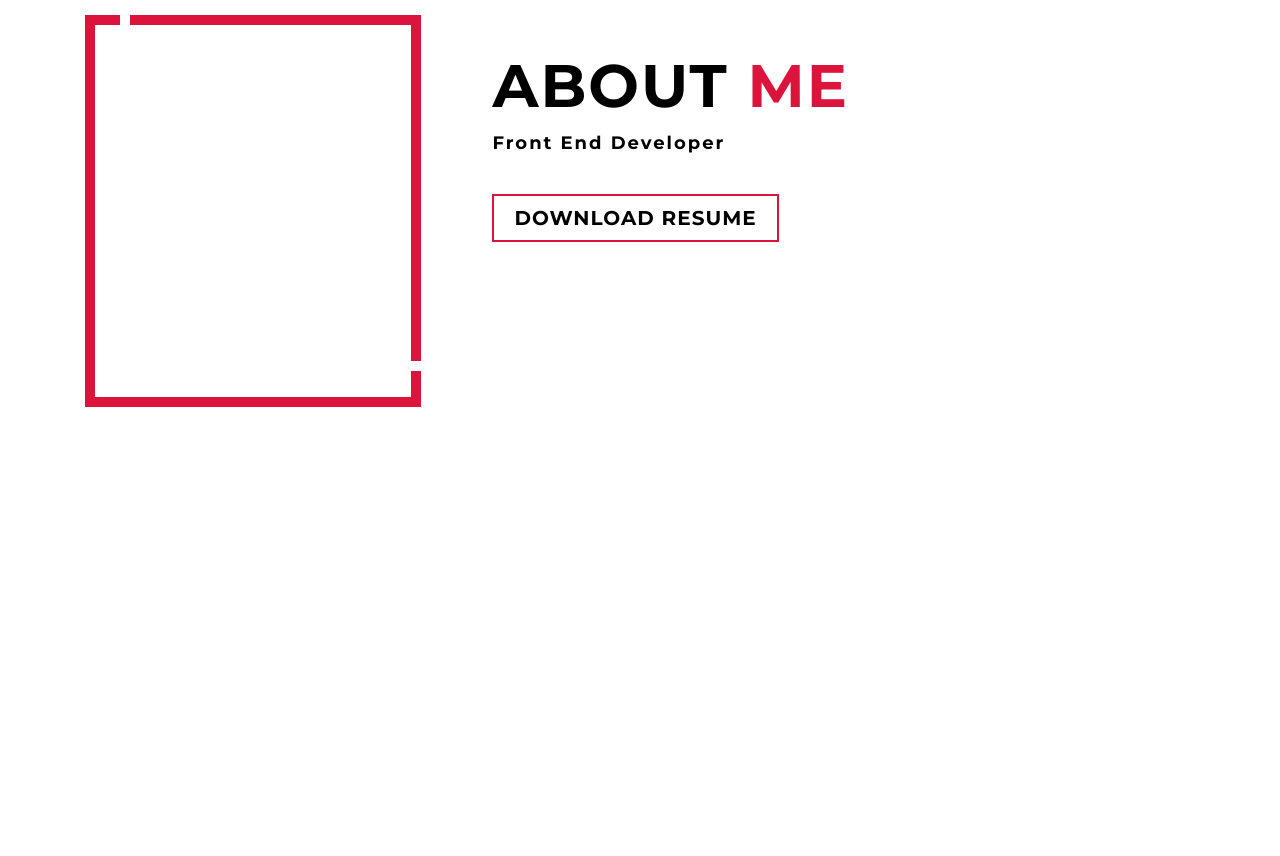
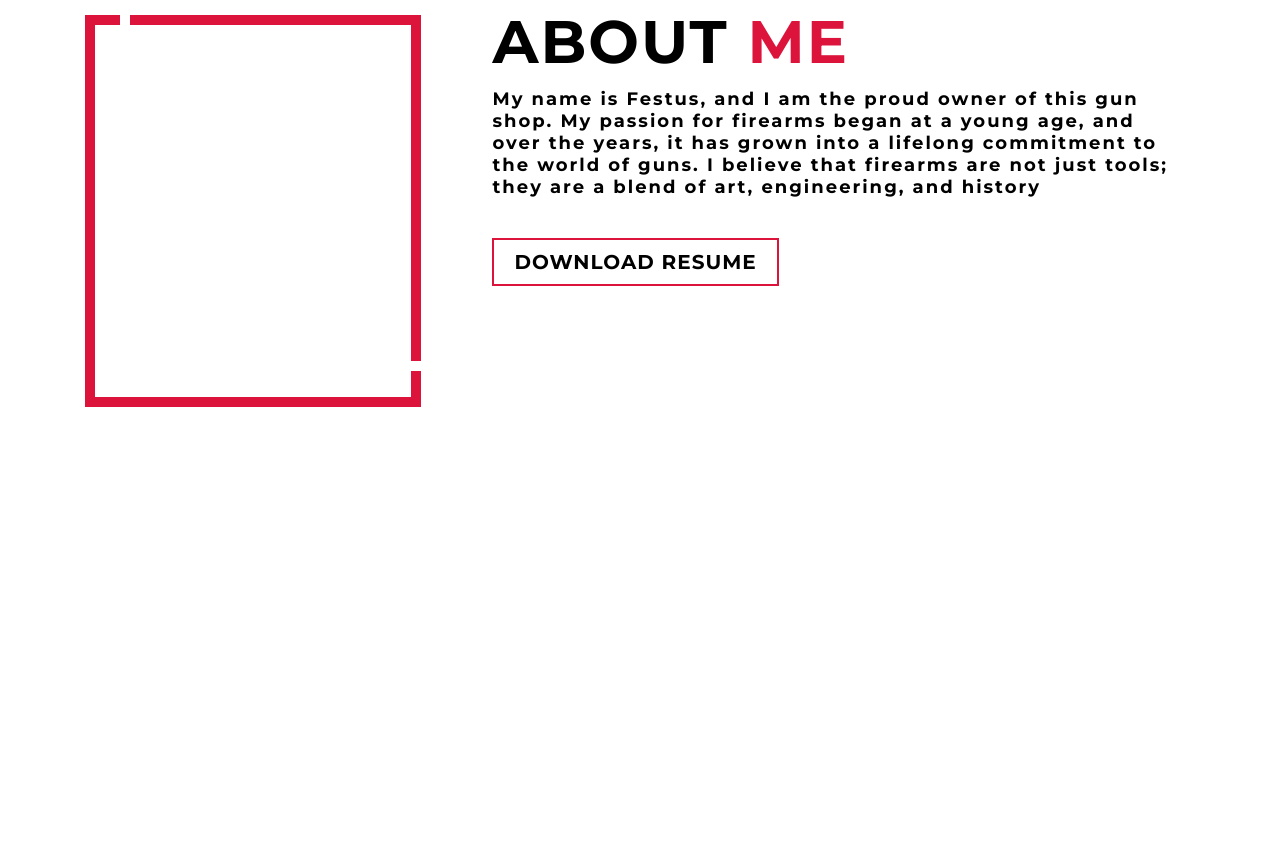
Before and after one commit to festus419/festus, a plain HTML site: page index.html in a window 1280 px wide. Shown: the part 6589-7445 px from the top of the page. Drawn offline with Linux system fonts and the light colour scheme.

Commit message:
Update index.html

```diff
--- a/index.html
+++ b/index.html
@@ -156,7 +156,10 @@
             </div>
             <div class="col-right">
               <h1 class="section-title">About <span>me</span></h1>
-              <h2>Front End Developer</h2>
+              <h2>My name is Festus, and I am the proud owner of this gun shop. My passion
+                  for firearms began at a young age, and over the years, it has grown into a lifelong
+                  commitment to the world of guns. I believe that firearms are not just tools;
+                  they are a blend of art, engineering, and history</h2>
 
              <a href="#" class="cta">Download Resume</a>
             </div>
```
